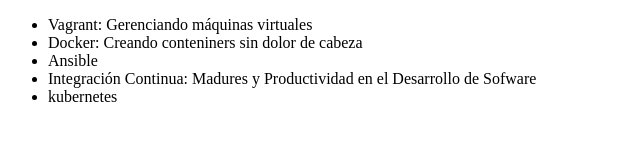
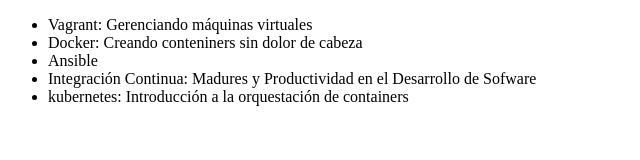
Before and after one commit to CarlosTeranM/alura-git, a plain HTML site: page index.html in a window 1280 px wide. Shown: the whole page, without its empty margins (0-640 px from the left). Drawn offline with Linux system fonts and the light colour scheme.

Commit message:
Modificabdo el curso de kubernetes

```diff
--- a/index.html
+++ b/index.html
@@ -10,7 +10,7 @@
          <li> Docker: Creando conteniners sin dolor de cabeza</li>
          <li> Ansible </li>
          <li> Integración Continua: Madures y Productividad en el Desarrollo de Sofware</li>
-         <li>kubernetes</li>
+         <li>kubernetes: Introducción a la orquestación de containers</li>
      </ul>
 </body>
 </html>
```
